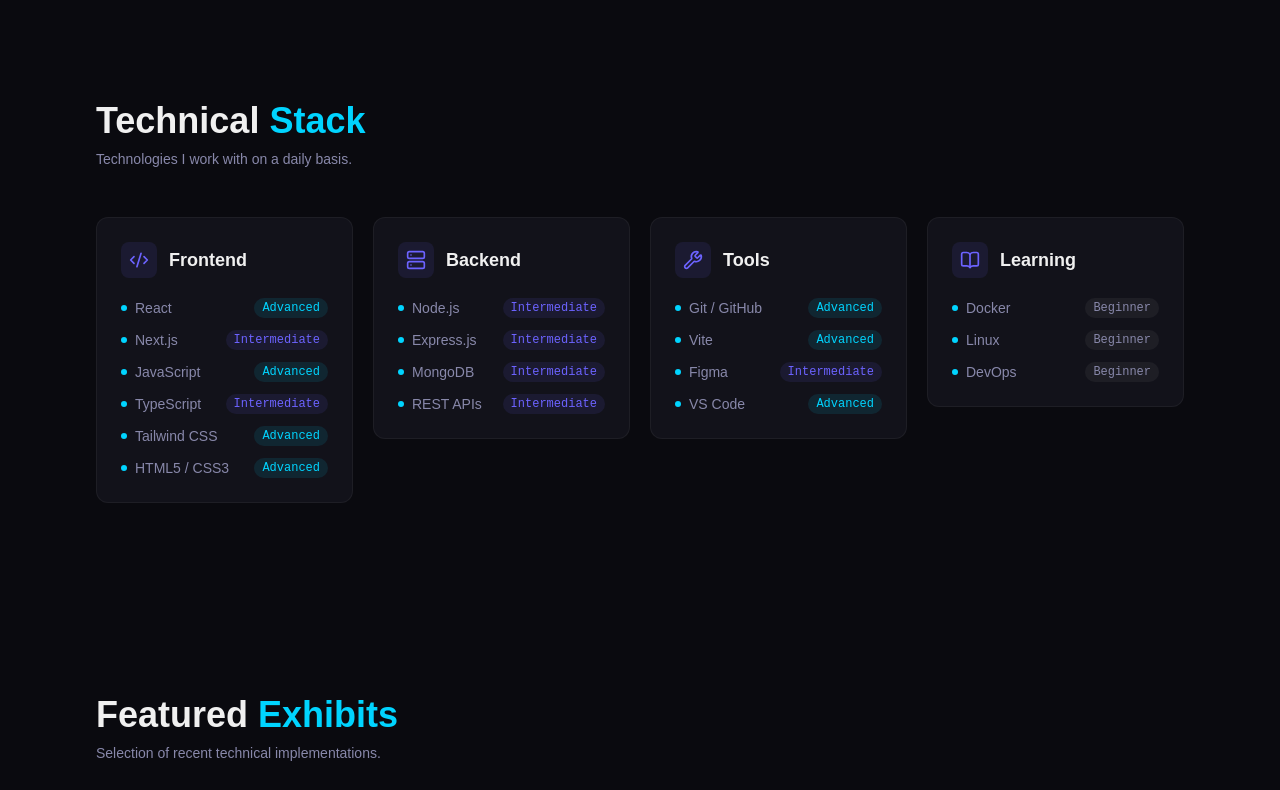
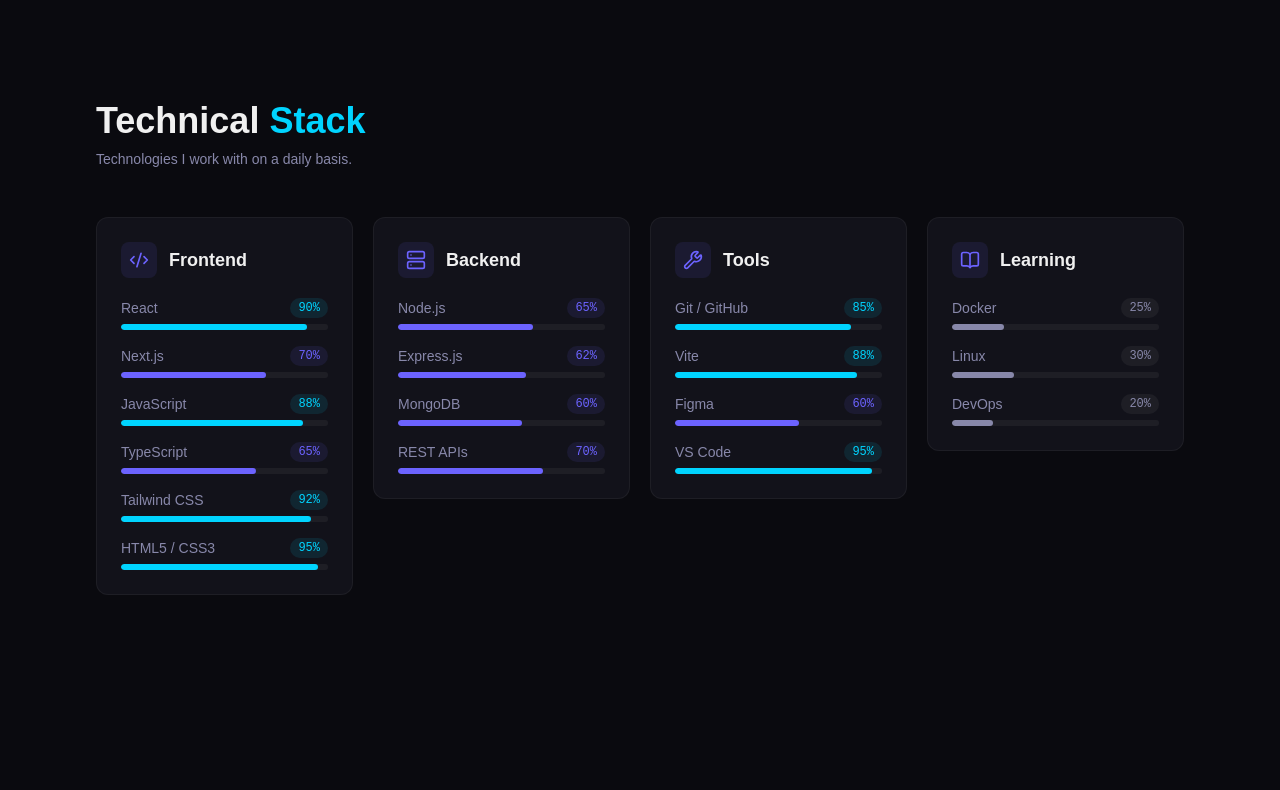
Before and after one commit to MuhammadSohail400/rhombix-technologies-tasks, a React (Vite) app in the folder portfolio-task1/: page / in a window 1280 px wide. Shown: the part 1456-2246 px from the top of the page. Built offline with nearby package versions, Linux system fonts and the light colour scheme.

Commit message:
feat: add phase 9 skill progress bars and geist font

```diff
--- a/portfolio-task1/src/components/ui/SkillCard.jsx
+++ b/portfolio-task1/src/components/ui/SkillCard.jsx
@@ -1,8 +1,17 @@
-// ── Level badge color helper ─────────────────────────
+import { motion } from "framer-motion"
+
+// ── Level badge colors ───────────────────────────────
 const levelColors = {
   Advanced:     "text-cyan   bg-cyan/10",
   Intermediate: "text-accent bg-accent/10",
   Beginner:     "text-muted  bg-white/5",
+}
+
+// ── Progress bar colors ──────────────────────────────
+const barColors = {
+  Advanced:     "bg-cyan",
+  Intermediate: "bg-accent",
+  Beginner:     "bg-muted",
 }
 
 // ── Component ────────────────────────────────────────
@@ -21,26 +30,31 @@
       </div>
 
       {/* Skills List */}
-      <ul className="flex flex-col gap-3">
+      <ul className="flex flex-col gap-4">
         {items.map((skill) => (
-          <li
-            key={skill.name}
-            className="flex items-center justify-between"
-          >
-            {/* Skill Name */}
-            <div className="flex items-center gap-2">
-              <span className="w-1.5 h-1.5 rounded-full bg-cyan shrink-0" />
+          <li key={skill.name} className="flex flex-col gap-1.5">
+
+            {/* Name + Badge row */}
+            <div className="flex items-center justify-between">
               <span className="font-dm text-muted text-sm">
                 {skill.name}
               </span>
+              <span className={`text-xs px-2 py-0.5 rounded-full font-mono ${levelColors[skill.level]}`}>
+                {skill.percent}%
+              </span>
             </div>
 
-            {/* Level Badge */}
-            <span
-              className={`text-xs px-2 py-0.5 rounded-full font-mono ${levelColors[skill.level]}`}
-            >
-              {skill.level}
-            </span>
+            {/* Progress Bar */}
+            <div className="w-full h-1.5 bg-white/5 rounded-full overflow-hidden">
+              <motion.div
+                className={`h-full rounded-full ${barColors[skill.level]}`}
+                initial={{ width: 0 }}
+                whileInView={{ width: `${skill.percent}%` }}
+                viewport={{ once: true }}
+                transition={{ duration: 1, ease: "easeOut", delay: 0.1 }}
+              />
+            </div>
+
           </li>
         ))}
       </ul>
--- a/portfolio-task1/src/data/skills.js
+++ b/portfolio-task1/src/data/skills.js
@@ -1,50 +1,45 @@
-import {
-  Code2,
-  Server,
-  Wrench,
-  BookOpen,
-} from "lucide-react"
+import { Code2, Server, Wrench, BookOpen } from "lucide-react"
 
 export const skills = [
   {
     category: "Frontend",
     icon: Code2,
     items: [
-      { name: "React",       level: "Advanced"      },
-      { name: "Next.js",     level: "Intermediate"  },
-      { name: "JavaScript",  level: "Advanced"      },
-      { name: "TypeScript",  level: "Intermediate"  },
-      { name: "Tailwind CSS",level: "Advanced"      },
-      { name: "HTML5 / CSS3",level: "Advanced"      },
+      { name: "React",        level: "Advanced",     percent: 90 },
+      { name: "Next.js",      level: "Intermediate", percent: 70 },
+      { name: "JavaScript",   level: "Advanced",     percent: 88 },
+      { name: "TypeScript",   level: "Intermediate", percent: 65 },
+      { name: "Tailwind CSS", level: "Advanced",     percent: 92 },
+      { name: "HTML5 / CSS3", level: "Advanced",     percent: 95 },
     ],
   },
   {
     category: "Backend",
     icon: Server,
     items: [
-      { name: "Node.js",    level: "Intermediate" },
-      { name: "Express.js", level: "Intermediate" },
-      { name: "MongoDB",    level: "Intermediate" },
-      { name: "REST APIs",  level: "Intermediate" },
+      { name: "Node.js",    level: "Intermediate", percent: 65 },
+      { name: "Express.js", level: "Intermediate", percent: 62 },
+      { name: "MongoDB",    level: "Intermediate", percent: 60 },
+      { name: "REST APIs",  level: "Intermediate", percent: 70 },
     ],
   },
   {
     category: "Tools",
     icon: Wrench,
     items: [
-      { name: "Git / GitHub", level: "Advanced"     },
-      { name: "Vite",         level: "Advanced"     },
-      { name: "Figma",        level: "Intermediate" },
-      { name: "VS Code",      level: "Advanced"     },
+      { name: "Git / GitHub", level: "Advanced",     percent: 85 },
+      { name: "Vite",         level: "Advanced",     percent: 88 },
+      { name: "Figma",        level: "Intermediate", percent: 60 },
+      { name: "VS Code",      level: "Advanced",     percent: 95 },
     ],
   },
   {
     category: "Learning",
     icon: BookOpen,
     items: [
-      { name: "Docker",  level: "Beginner" },
-      { name: "Linux",   level: "Beginner" },
-      { name: "DevOps",  level: "Beginner" },
+      { name: "Docker", level: "Beginner", percent: 25 },
+      { name: "Linux",  level: "Beginner", percent: 30 },
+      { name: "DevOps", level: "Beginner", percent: 20 },
     ],
   },
 ]
--- a/portfolio-task1/src/index.css
+++ b/portfolio-task1/src/index.css
@@ -1,6 +1,6 @@
 @import "tailwindcss";
 
-@import url('https://fonts.googleapis.com/css2?family=Syne:wght@400;600;700;800&family=DM+Sans:wght@300;400;500&family=JetBrains+Mono:wght@400;500&display=swap');
+@import url('https://fonts.googleapis.com/css2?family=Geist:wght@300;400;500;600;700;800&display=swap');
 
 @theme {
   /* ── Colors ── */
@@ -11,24 +11,23 @@
   --color-muted:   #8888AA;
   --color-light:   #F0F0F0;
 
-  /* ── Fonts ── */
-  --font-syne: "Syne", sans-serif;
-  --font-dm:   "DM Sans", sans-serif;
-  --font-mono: "JetBrains Mono", monospace;
+  /* ── Fonts — Geist everywhere ── */
+  --font-syne: "Geist", sans-serif;
+  --font-dm:   "Geist", sans-serif;
+  --font-mono: "Geist", monospace;
 }
 
-/* ── Base Styles ── */
+/* ── Base ── */
 * {
+  cursor: none !important;
   scroll-behavior: smooth;
-  cursor: none !important;
 }
 
 body {
   background-color: var(--color-bg);
   color: var(--color-light);
-  font-family: var(--font-dm);
+  font-family: "Geist", sans-serif;
 }
-
 h1, h2, h3, h4 {
   font-family: var(--font-syne);
 }
```
